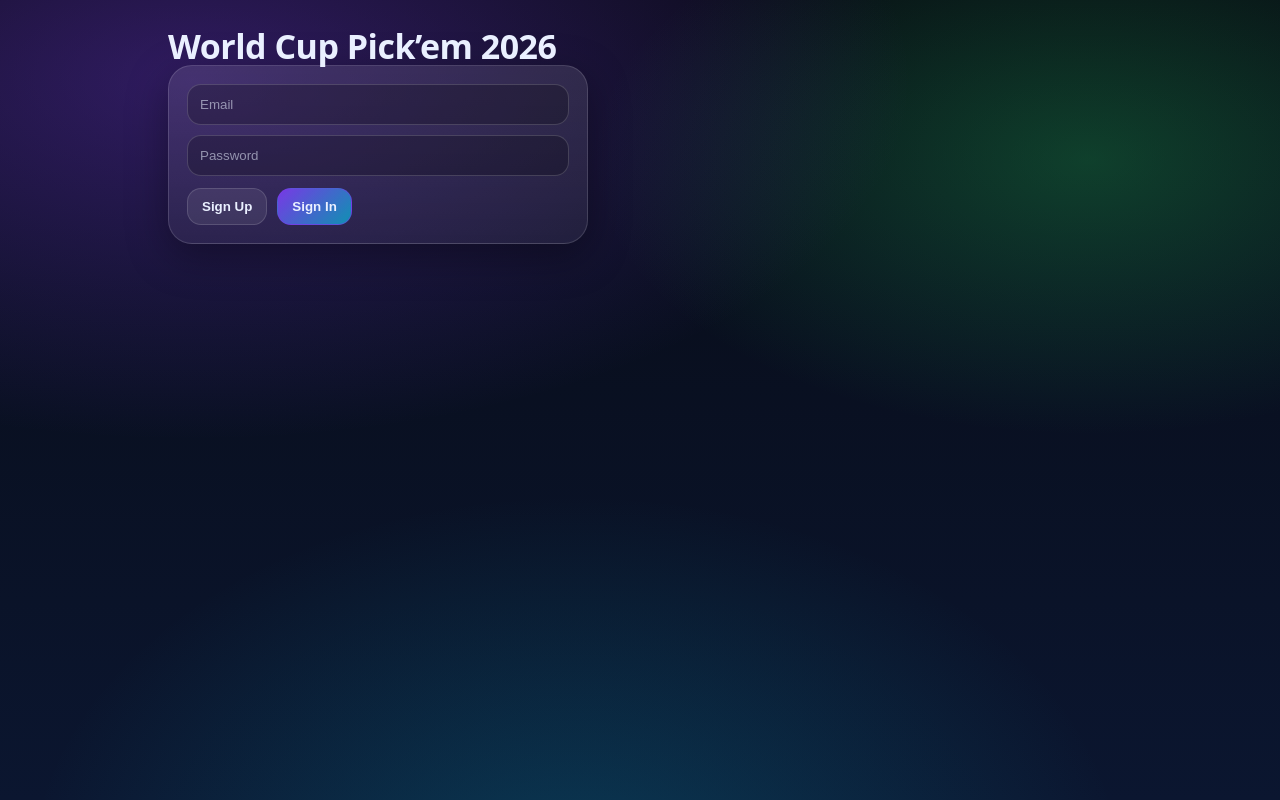
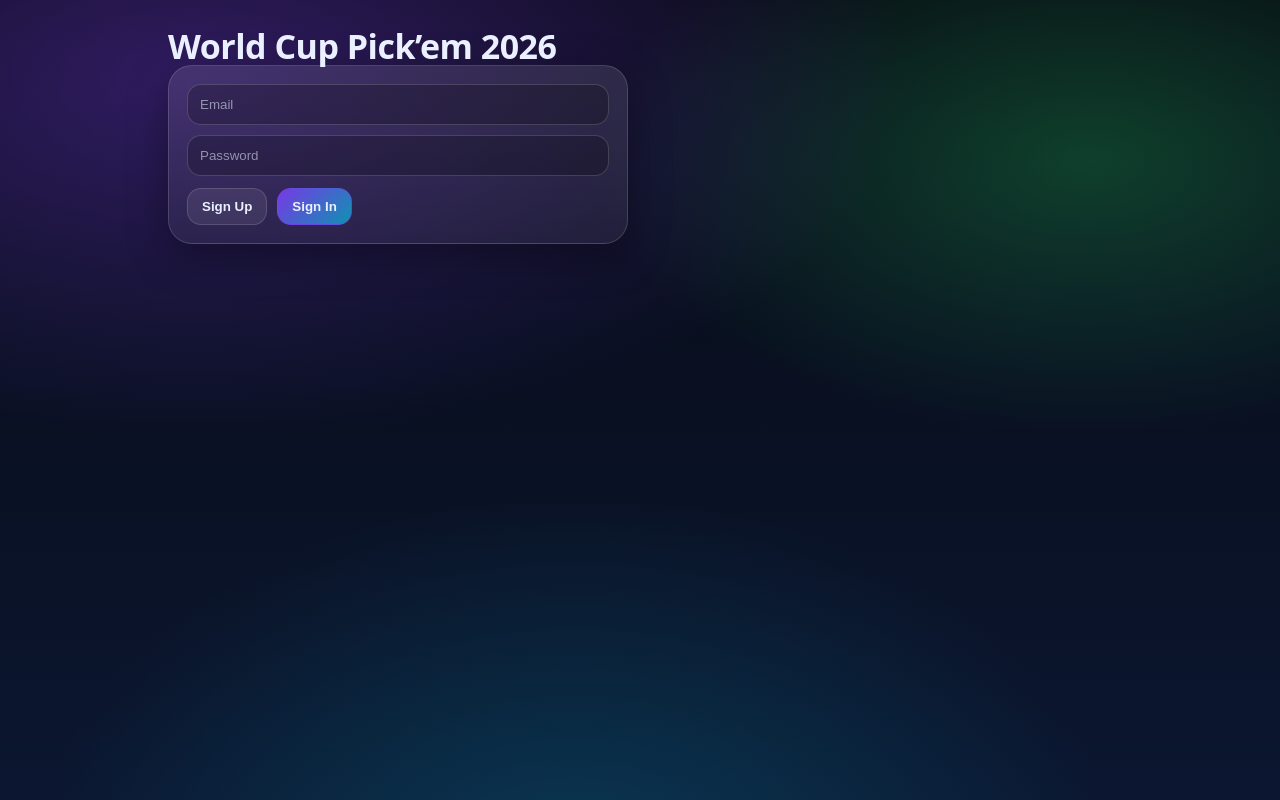
Before and after one commit to koduwar12/worldcuppickem2026, a Next.js app: page / in a window 1280 px wide. Built offline with nearby package versions, Linux system fonts and the light colour scheme; no server answers.

Commit message:
Update page.js

```diff
--- a/app/page.js
+++ b/app/page.js
@@ -13,17 +13,19 @@ export default function Home() {
       setLoading(false)
     })
 
-    const { data: listener } = supabase.auth.onAuthStateChange(
-      (_event, session) => setUser(session?.user ?? null)
-    )
+    const { data: listener } = supabase.auth.onAuthStateChange((_event, session) => {
+      setUser(session?.user ?? null)
+    })
 
-    return () => listener.subscription.unsubscribe()
+    return () => {
+      listener.subscription.unsubscribe()
+    }
   }, [])
 
   if (loading) {
     return (
       <main className="container">
-        <div className="card"><p>Loading...</p></div>
+        <div className="card"><p>Loading…</p></div>
       </main>
     )
   }
@@ -31,7 +33,6 @@ export default function Home() {
   return (
     <main className="container">
       <h1 className="h1">World Cup Pick’em 2026</h1>
-
       {!user ? <Auth /> : <Dashboard user={user} />}
     </main>
   )
@@ -46,7 +47,11 @@ function Auth() {
 
   async function signUp() {
     const { error } = await supabase.auth.signUp({ email, password })
-    setMsg(error ? error.message : 'Account created — you can sign in')
+    setMsg(
+      error
+        ? error.message
+        : 'Check your email to verify your account, then come back and sign in.'
+    )
   }
 
   async function signIn() {
@@ -55,29 +60,28 @@ function Auth() {
   }
 
   return (
-    <div className="card" style={{ maxWidth: 420 }}>
+    <div className="card" style={{ maxWidth: 460 }}>
       <input
         className="field"
+        type="email"
         placeholder="Email"
         value={email}
         onChange={e => setEmail(e.target.value)}
       />
-
+      <div style={{ height: 10 }} />
       <input
         className="field"
         type="password"
         placeholder="Password"
         value={password}
         onChange={e => setPassword(e.target.value)}
-        style={{ marginTop: 10 }}
       />
-
-      <div className="row" style={{ marginTop: 12 }}>
+      <div style={{ height: 12 }} />
+      <div style={{ display: 'flex', gap: 10 }}>
         <button className="btn" onClick={signUp}>Sign Up</button>
         <button className="btn btnPrimary" onClick={signIn}>Sign In</button>
       </div>
-
-      {msg && <p style={{ marginTop: 10 }}>{msg}</p>}
+      {msg && <p style={{ marginTop: 12 }}>{msg}</p>}
     </div>
   )
 }
@@ -85,34 +89,56 @@ function Auth() {
 /* ---------- DASHBOARD ---------- */
 
 function Dashboard({ user }) {
+  const [isAdmin, setIsAdmin] = useState(false)
+
+  useEffect(() => {
+    ;(async () => {
+      const { data: prof } = await supabase
+        .from('profiles')
+        .select('is_admin')
+        .eq('user_id', user.id)
+        .maybeSingle()
+
+      setIsAdmin(!!prof?.is_admin)
+    })()
+  }, [user.id])
+
   async function logout() {
     await supabase.auth.signOut()
   }
 
   const linkStyle = {
     padding: 12,
-    borderRadius: 12,
-    border: '1px solid rgba(255,255,255,.15)',
+    borderRadius: 14,
+    border: '1px solid rgba(255,255,255,.12)',
+    textAlign: 'center',
     textDecoration: 'none',
-    textAlign: 'center',
-    fontWeight: 700
+    display: 'block',
+    fontWeight: 800
   }
 
   return (
-    <div className="card" style={{ marginTop: 16 }}>
-      <p>Welcome ⚽</p>
-      <p style={{ fontSize: 12, opacity: 0.7 }}>{user.email}</p>
+    <div className="card" style={{ marginTop: 16, maxWidth: 760 }}>
+      <p style={{ marginTop: 0, fontWeight: 800 }}>Welcome ⚽</p>
+      <p style={{ fontSize: 12, opacity: 0.75, marginTop: 0 }}>
+        {user.email}
+      </p>
 
-      <div className="nav" style={{ marginTop: 14, flexDirection: 'column' }}>
+      <div style={{ display: 'grid', gap: 12, marginTop: 14 }}>
         <a href="/picks" style={linkStyle}>👉 Group Picks</a>
         <a href="/standings" style={linkStyle}>📊 Standings</a>
         <a href="/leaderboard" style={linkStyle}>🏆 Leaderboard</a>
         <a href="/profile" style={linkStyle}>👤 My Profile</a>
+
+        {/* Only show to admins */}
+        {isAdmin && (
+          <a href="/admin" style={linkStyle}>🛠 Admin: Enter Scores</a>
+        )}
       </div>
 
-      <button className="btn" style={{ marginTop: 14 }} onClick={logout}>
-        Log out
-      </button>
+      <div style={{ marginTop: 14 }}>
+        <button className="btn" onClick={logout}>Log out</button>
+      </div>
     </div>
   )
 }
```
